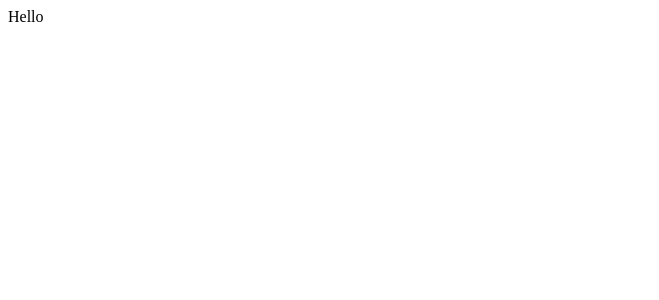
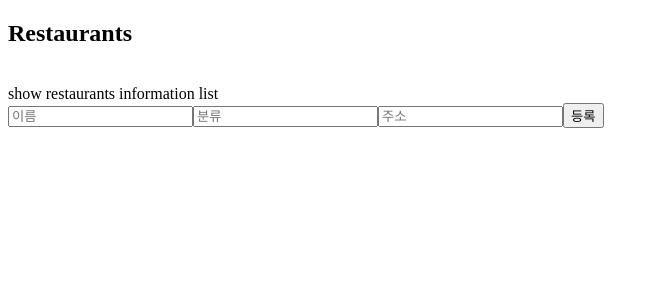
Before and after one commit to CodeSoom/react-week4-assignment-2, a React app: page / in a window 1280 px wide. Shown: the top 300 px of the page, without its empty margins (0-659 px from the left). Built offline with nearby package versions, Linux system fonts and the light colour scheme; the HTML template or start-up script is replaced by a standard one.

Commit message:
컴포넌트 분류 후 input HTML 구조 작성

```diff
--- a/src/App.jsx
+++ b/src/App.jsx
@@ -1,7 +1,5 @@
+import Page from './Page';
+
 export default function App() {
-  return (
-    <div>
-      Hello
-    </div>
-  );
+  return <Page />;
 }
--- /dev/null
+++ b/src/InputGroup.jsx
@@ -0,0 +1,27 @@
+export default function InputGroup() {
+  return (
+    <>
+      <form action="">
+        <span>
+          <label htmlFor="storeName" style={{ fontSize: 0 }}>
+            이름
+          </label>
+          <input placeholder="이름" id="storeName" type="text" />
+        </span>
+        <span>
+          <label htmlFor="storeName" style={{ fontSize: 0 }}>
+            분류
+          </label>
+          <input placeholder="분류" id="storeName" type="text" />
+        </span>
+        <span>
+          <label htmlFor="storeName" style={{ fontSize: 0 }}>
+            주소
+          </label>
+          <input placeholder="주소" id="storeName" type="text" />
+        </span>
+        <button type="submit">등록</button>
+      </form>
+    </>
+  );
+}
--- /dev/null
+++ b/src/List.jsx
@@ -0,0 +1,3 @@
+export default function List() {
+  return <>show restaurants information list</>;
+}
--- /dev/null
+++ b/src/Page.jsx
@@ -0,0 +1,14 @@
+import List from './List';
+import InputGroup from './InputGroup';
+
+export default function Page() {
+  return (
+    <>
+      <h2>Restaurants</h2>
+      <br />
+      <List />
+      <br />
+      <InputGroup />
+    </>
+  );
+}
```
